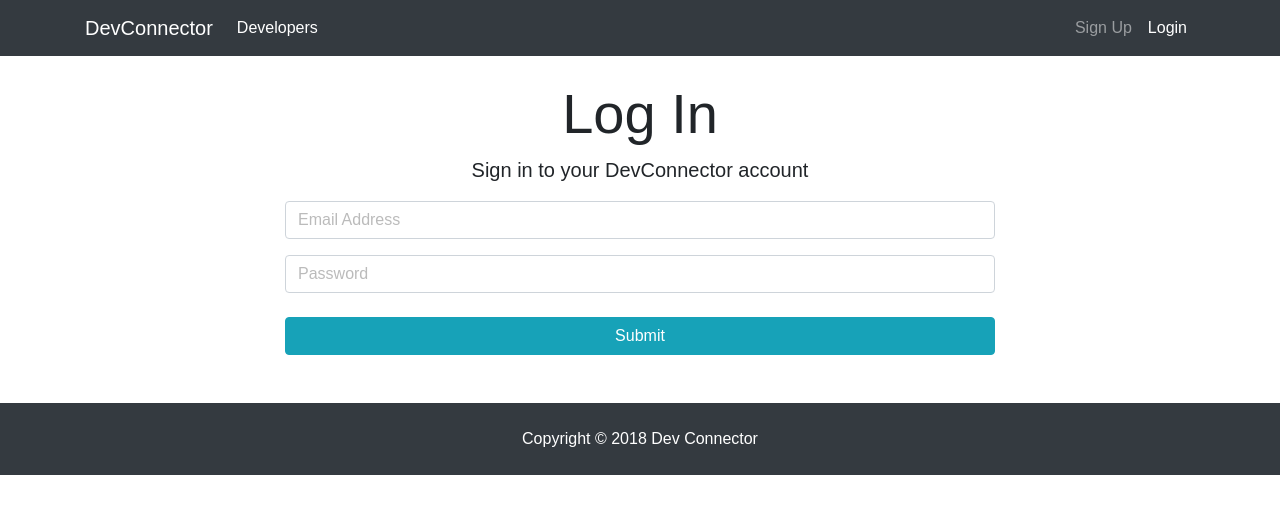
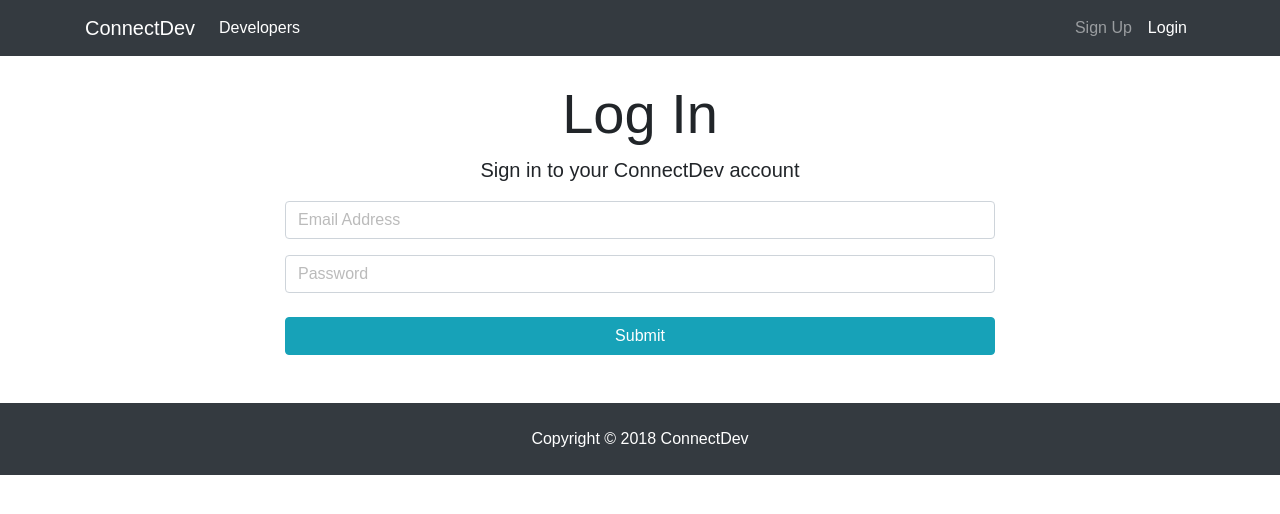
Before and after one commit to anmolmalik97/ConnectDev, a React (Create React App) app in the folder client/: page /login in a window 1280 px wide. Shown: the top 514 px of the page. Built offline with nearby package versions, Linux system fonts and the light colour scheme.

Commit message:
authentication complete

```diff
--- a/client/public/index.html
+++ b/client/public/index.html
@@ -12,7 +12,7 @@
     <link rel="shortcut icon" href="%PUBLIC_URL%/favicon.ico">
     <link rel="stylesheet" href="https://stackpath.bootstrapcdn.com/bootstrap/4.1.3/css/bootstrap.min.css" integrity="sha384-MCw98/SFnGE8fJT3GXwEOngsV7Zt27NXFoaoApmYm81iuXoPkFOJwJ8ERdknLPMO" crossorigin="anonymous">
     <script defer src="https://use.fontawesome.com/releases/v5.2.0/js/all.js" integrity="sha384-4oV5EgaV02iISL2ban6c/RmotsABqE4yZxZLcYMAdG7FAPsyHYAPpywE9PJo+Khy" crossorigin="anonymous"></script>
-    <title>DevConnector</title>
+    <title>connectDev</title>
   </head>
   <body>
     <noscript>
--- a/client/src/App.js
+++ b/client/src/App.js
@@ -1,6 +1,9 @@
 import React, { Component } from 'react';
 import {BrowserRouter,Route} from 'react-router-dom';
-import {Provider} from 'react-redux'
+import {Provider} from 'react-redux';
+import jwt_decode from 'jwt-decode';
+import setAuthToken from './utils/setAuthToken';
+import {setCurrentUser,logoutUser} from './actions/authActions'
 import './App.css';
 import Navbar from './components/layout/Navbar';
 import Footer from './components/layout/Footer';
@@ -8,6 +11,24 @@ import Landing from './components/layout/Landing';
 import Login from './components/register/auth/Login';
 import Register from './components/register/auth/Register';
 import store from './store.js'
+
+// check for token
+
+if(localStorage.jwtToken){
+  setAuthToken(localStorage.jwtToken)
+  // decode and get user info
+  const decoded = jwt_decode(localStorage.jwtToken);
+  // set user
+  store.dispatch(setCurrentUser(decoded));
+  // check for expired token time
+  const currentTime = Date.now() / 1000;
+  if(decoded.exp < currentTime) {
+    // logout
+    store.dispatch(logoutUser());
+    // redirect to login
+    window.location.href = '/login'
+  }
+}
 
 class App extends Component {
   render() {
--- a/client/src/actions/authActions.js
+++ b/client/src/actions/authActions.js
@@ -48,3 +48,12 @@ export const setCurrentUser = decoded => {
 	}
 
 }
+
+export const logoutUser = () => dispatch => {
+	// remove from local
+	localStorage.removeItem('jwtToken');
+	// remove auth header
+	setAuthToken(false);
+	// set current user to { } object
+	dispatch(setCurrentUser({}));
+}
--- a/client/src/components/layout/Footer.js
+++ b/client/src/components/layout/Footer.js
@@ -2,7 +2,7 @@ import React from 'react'
 const Footer = (props) => {
 	return(
 		<footer className="bg-dark text-white mt-5 p-4 text-center">
-			Copyright &copy; {new Date().getFullYear()} Dev Connector
+			Copyright &copy; {new Date().getFullYear()} ConnectDev
   		</footer>
 	)
 }
--- a/client/src/components/layout/Landing.js
+++ b/client/src/components/layout/Landing.js
@@ -1,7 +1,13 @@
 import React, { Component } from 'react';
 import {Link} from 'react-router-dom';
+import {connect} from 'react-redux';
+import PropTypes from 'prop-types';
 
 class Landing extends Component {
+	componentDidMount(){
+		if(this.props.auth.isAuthenticated)
+			this.props.history.push('/dashboard')
+	}
 	render() {
 		return (
 			<div className="landing">
@@ -24,4 +30,14 @@ class Landing extends Component {
 	}
 }
 
-export default Landing;
+Landing.propTypes = {
+	auth: PropTypes.object.isRequired
+}
+
+const mapStateToProps = state => {
+	return {
+		auth: state.auth
+	}
+}
+
+export default connect(mapStateToProps)(Landing);
--- a/client/src/components/layout/Navbar.js
+++ b/client/src/components/layout/Navbar.js
@@ -1,12 +1,36 @@
 import React, { Component } from 'react';
-import {NavLink} from 'react-router-dom'
+import {NavLink} from 'react-router-dom';
+import {connect} from 'react-redux';
+import PropTypes from 'prop-types';
+import {logoutUser} from '../../actions/authActions';
 
 class Navbar extends Component {
 	render() {
+		const {isAuthenticated,user} = this.props.auth;
+		const authLinks = (
+				<ul className="navbar-nav ml-auto">
+	          		<li className="nav-item">
+	            		<a href = "" className="nav-link" onClick = {this.props.onLogout}>
+	            			<img className = 'rounded-circle'src={user.avatar} alt={user.name} style={{width: '25px',marginRight: '5px'}} title = 'you must have a gravatar connected to your email to display an image'/>
+	            			Logout
+	            		</a>
+	          		</li>
+			    </ul>
+			);
+		const guestLinks = (
+				<ul className="navbar-nav ml-auto">
+	          		<li className="nav-item">
+	            		<NavLink className="nav-link" to="/register">Sign Up</NavLink>
+	          		</li>
+	          		<li className="nav-item">
+	            		<NavLink className="nav-link" to="/login">Login</NavLink>
+	          		</li>
+			    </ul>
+			);
 		return (
 			<nav className="navbar navbar-expand-sm navbar-dark bg-dark mb-4">
 			    <div className="container">
-			    	<NavLink className="navbar-brand" to="/">DevConnector</NavLink>
+			    	<NavLink className="navbar-brand" to="/">ConnectDev</NavLink>
 			      		<button className="navbar-toggler" type="button" data-toggle="collapse" data-target="#mobile-nav">
 			        		<span className="navbar-toggler-icon"></span>
 			      		</button>
@@ -18,15 +42,8 @@ class Navbar extends Component {
 				            	</NavLink>
 				          	</li>
 				        </ul>
+						{isAuthenticated ? authLinks : guestLinks}
 
-			        	<ul className="navbar-nav ml-auto">
-			          		<li className="nav-item">
-			            		<NavLink className="nav-link" to="/register">Sign Up</NavLink>
-			          		</li>
-			          		<li className="nav-item">
-			            		<NavLink className="nav-link" to="/login">Login</NavLink>
-			          		</li>
-			        	</ul>
 			      	</div>
 			    </div>
   			</nav>
@@ -34,4 +51,21 @@ class Navbar extends Component {
 	}
 }
 
-export default Navbar;
+Navbar.propTypes = {
+	onLogout: PropTypes.func.isRequired,
+	auth: PropTypes.object.isRequired
+}
+
+const mapDispatchToProps = dispatch => {
+	return {
+		onLogout: () => dispatch(logoutUser())
+	}
+}
+
+const mapStatetoProps = state => {
+	return {
+		auth: state.auth
+	}
+}
+
+export default connect(mapStatetoProps,mapDispatchToProps)(Navbar);
--- a/client/src/components/register/auth/Login.js
+++ b/client/src/components/register/auth/Login.js
@@ -32,6 +32,10 @@ class Login extends Component {
 			this.setState({errors: nextProps.errors})
 		}
 	}
+	componentDidMount(){
+		if(this.props.auth.isAuthenticated)
+			this.props.history.push('/dashboard')
+	}
 
 	render() {
 		const {errors} = this.state;
@@ -41,7 +45,7 @@ class Login extends Component {
       				<div className="row">
         				<div className="col-md-8 m-auto">
      		 				<h1 className="display-4 text-center">Log In</h1>
-          					<p className="lead text-center">Sign in to your DevConnector account</p>
+          					<p className="lead text-center">Sign in to your ConnectDev account</p>
           					<form onSubmit = {this.onSubmit}>
 					            <div className="form-group">
 					            	<input
--- a/client/src/components/register/auth/Register.js
+++ b/client/src/components/register/auth/Register.js
@@ -33,6 +33,10 @@ class Register extends Component {
 			this.setState({errors: nextProps.errors})
 		}
 	}
+	componentDidMount(){
+		if(this.props.auth.isAuthenticated)
+			this.props.history.push('/dashboard')
+	}
 	render() {
 		const {errors} = this.state;
 		return (
@@ -42,7 +46,7 @@ class Register extends Component {
 		        		<div className="row">
 				        	<div className="col-md-8 m-auto">
 				          		<h1 className="display-4 text-center">Sign Up</h1>
-				          		<p className="lead text-center">Create your DevConnector account</p>
+				          		<p className="lead text-center">Create your ConnectDev account</p>
 				          		<form noValidate onSubmit = {this.onSubmit}>
 				            		<div className="form-group">
 				              			<input
```
